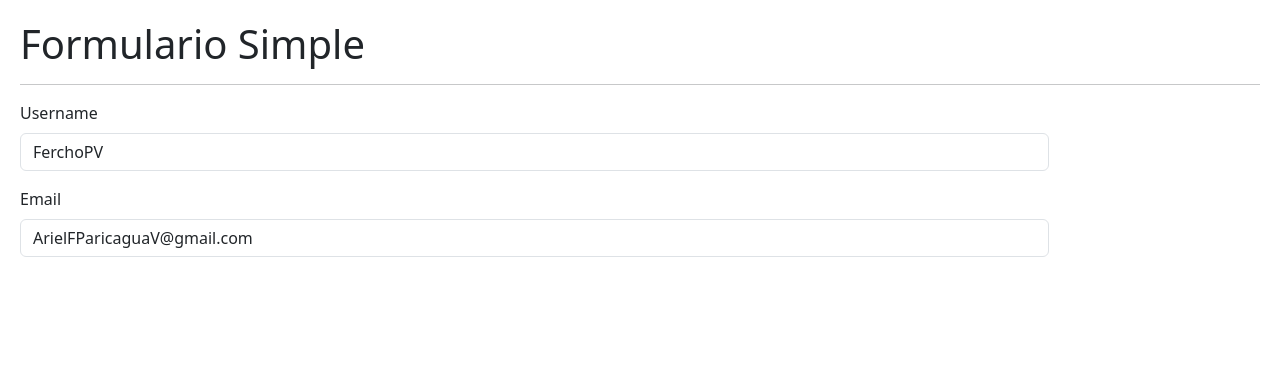
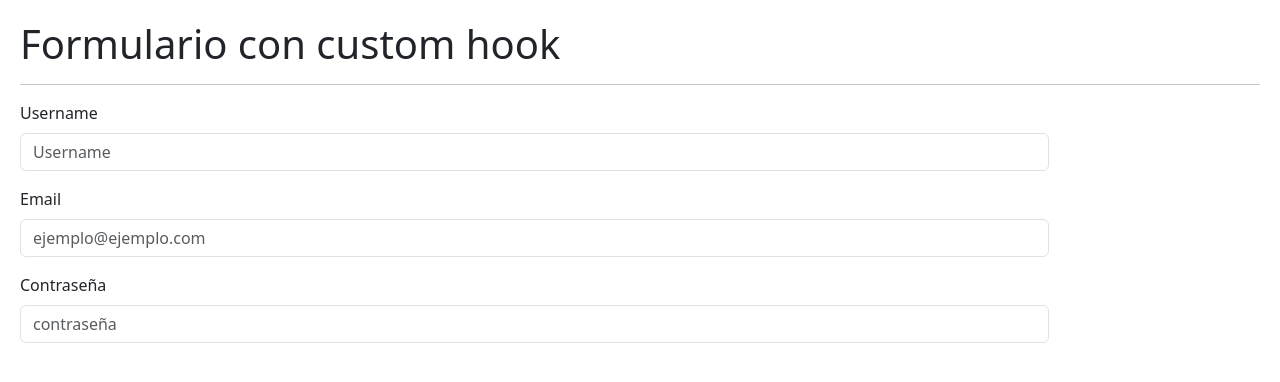
Before and after one commit to Fercho63036/HooksApp, a React (Vite) app: page / in a window 1280 px wide. Shown: the top 382 px of the page. Built offline with nearby package versions, Linux system fonts and the light colour scheme.

Commit message:
Formulario con custom Hook

```diff
--- /dev/null
+++ b/src/02-useEffect/FormWithCustomHook.jsx
@@ -0,0 +1,73 @@
+import { useForm } from "../hook/useForm";
+
+export const FormWithCustomHook = () => {
+
+    const { formState, onInputChange, username, email, password} = useForm({
+        username: '',
+        email: '',
+        password: '',
+    });
+
+    // const { username, email, password } = formState;
+
+    // useEffect(() => {
+        // console.log('useEffect Called');
+    // }, []);
+
+    // useEffect(( ) => {
+        // console.log('formState Changed');
+    // }, [formState]);
+
+    // useEffect(( ) => {
+        // console.log('email Changed');
+    // }, [ email ]);
+
+    return (
+        <>
+            <h1>Formulario con custom hook</h1>
+            <hr />
+
+            <div className="mb-3 row">
+                <label className="form-label"> Username </label>
+                <div className="col-sm-10">
+                    <input
+                        type="text"
+                        className="form-control"
+                        placeholder="Username"
+                        name="username"
+                        value={ username }
+                        onChange={ onInputChange }
+                    />
+                </div>
+            </div>
+
+            <div className="mb-3 row">
+                <label className="form-label"> Email </label>
+                <div className="col-sm-10">
+                    <input
+                        type="email"
+                        className="form-control"
+                        placeholder="ejemplo@ejemplo.com"
+                        name="email"
+                        value={ email }
+                        onChange={ onInputChange }
+                    />
+                </div>
+            </div>
+
+            <div className="mb-3 row">
+                <label className="form-label"> Contraseña </label>
+                <div className="col-sm-10">
+                    <input
+                        type="password"
+                        className="form-control"
+                        placeholder="contraseña"
+                        name="password"
+                        value={ password }
+                        onChange={ onInputChange }
+                    />
+                </div>
+            </div>
+        </>
+    )
+}
--- a/src/02-useEffect/Message.jsx
+++ b/src/02-useEffect/Message.jsx
@@ -18,7 +18,7 @@
     }, [])
 
 
-  return (
+    return (
     <>
         <h3> Usuario ya existe </h3>
     </>
--- /dev/null
+++ b/src/hook/useForm.js
@@ -0,0 +1,20 @@
+import { useState } from "react";
+
+export const useForm = ( initialForm = {} ) => {
+
+    const [formState, setformState] = useState(initialForm);
+
+    const onInputChange = ({ target }) => {
+        const {name, value} = target;
+        setformState({
+            ...formState,
+            [ name ]: value
+        });
+    }
+
+    return {
+        ...formState,
+        formState,
+        onInputChange,
+    }
+}
--- a/src/main.jsx
+++ b/src/main.jsx
@@ -4,12 +4,13 @@
 // import { HooksApp } from './HooksApp'
 // import { CounterApp } from './01-useState/CounterApp'
 // import { CounterWithCustomHook } from './01-useState/CounterWithCustomHook'
-import { SimpleForm } from './02-useEffect/SimpleForm'
+// import { SimpleForm } from './02-useEffect/SimpleForm'
+import { FormWithCustomHook } from './02-useEffect/FormWithCustomHook'
 
 import './index.css'
 
 ReactDOM.createRoot(document.getElementById('root')).render(
   // <React.StrictMode>
-    <SimpleForm />
+    <FormWithCustomHook />
   // </React.StrictMode>,
 )
```
